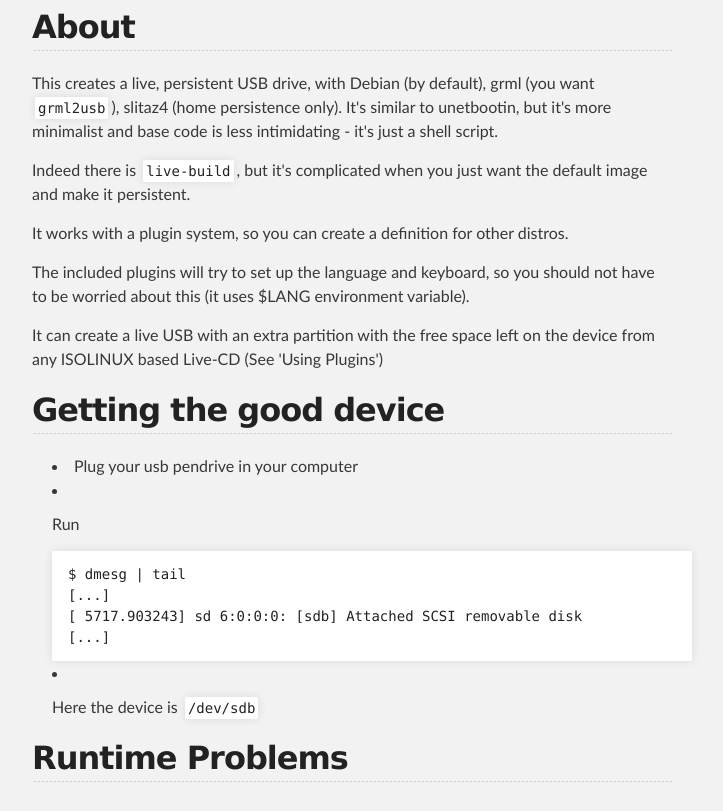
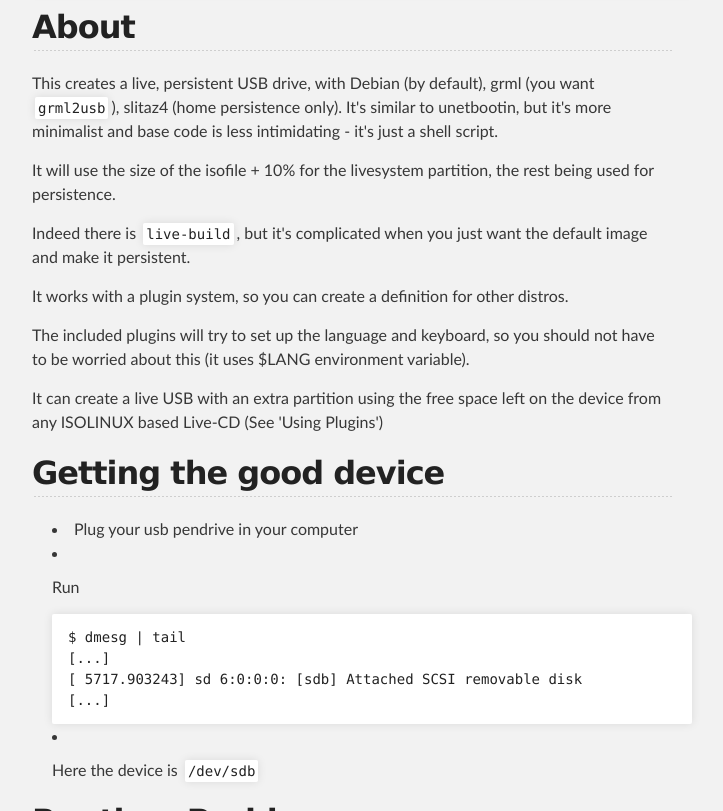
Before and after one commit to bankonme/aplud, a plain HTML site: page index.html in a window 1280 px wide. Shown: the part 829-1640 px from the top of the page, without its empty margins (288-1011 px from the left). Drawn offline with Linux system fonts and the light colour scheme.

```diff
--- a/index.html
+++ b/index.html
@@ -4,7 +4,7 @@
   <head>
     <meta charset='utf-8' />
     <meta http-equiv="X-UA-Compatible" content="chrome=1" />
-    <meta name="description" content="Aplud : Automatic Persistent Live USB Debian" />
+    <meta name="description" content="Aplud : Automatic Persistent Live USB (Debian)" />
 
     <link rel="stylesheet" type="text/css" media="screen" href="stylesheets/stylesheet.css">
 
@@ -19,7 +19,7 @@
           <a id="forkme_banner" href="https://github.com/frwendling/aplud">View on GitHub</a>
 
           <h1 id="project_title">Aplud</h1>
-          <h2 id="project_tagline">Automatic Persistent Live USB Debian</h2>
+          <h2 id="project_tagline">Automatic Persistent Live USB (Debian)</h2>
 
             <section id="downloads">
               <a class="zip_download_link" href="https://github.com/frwendling/aplud/zipball/master">Download this project as a .zip file</a>
@@ -66,6 +66,9 @@ want <code>grml2usb</code>), slitaz4 (home persistence only). It's similar to un
 but it's more minimalist and base code is less intimidating - it's just a
 shell script.</p>
 
+<p>It will use the size of the isofile + 10% for  the livesystem partition, the
+rest being used for persistence.</p>
+
 <p>Indeed there is <code>live-build</code>, but it's complicated when you just want the default
 image and make it persistent.</p>
 
@@ -74,7 +77,7 @@ image and make it persistent.</p>
 <p>The included plugins will try to set up the language and keyboard, so you should
 not have to be worried about this (it uses $LANG environment variable).</p>
 
-<p>It can create a live USB with an extra partition with the free space left on
+<p>It can create a live USB with an extra partition using the free space left on
 the device from any ISOLINUX based Live-CD (See 'Using Plugins')</p>
 
 <h2>
```
Also changed, not shown: params.json (+1 -1 lines).
